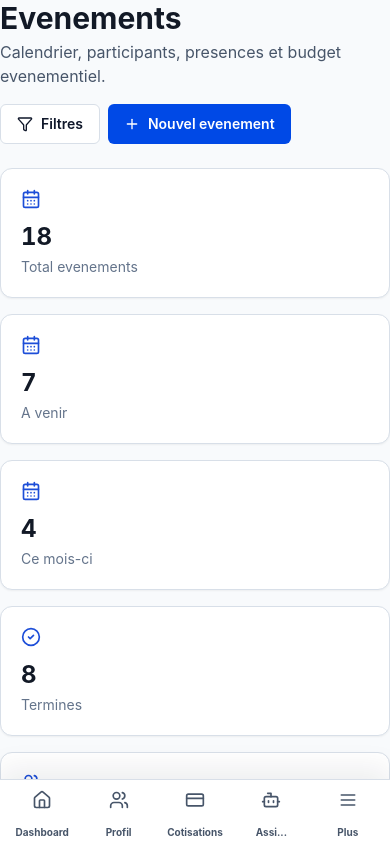
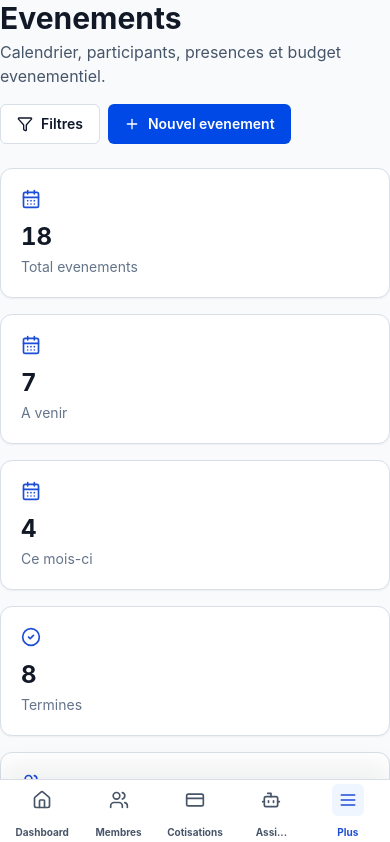
Before and after one commit to momoyann667/novex, a Next.js app in the folder frontend/: page /app/1/events in a window 390 px wide. Shown: the top 842 px of the page. Built offline with nearby package versions, Linux system fonts and the light colour scheme.

Commit message:
feat: add mobile more navigation menu

```diff
--- a/frontend/src/components/layout/association-shell.tsx
+++ b/frontend/src/components/layout/association-shell.tsx
@@ -2,7 +2,7 @@
 
 import Link from "next/link";
 import { usePathname } from "next/navigation";
-import type { ReactNode } from "react";
+import { useState, type ReactNode } from "react";
 import { Bell, Bot, Calendar, CreditCard, FileText, FolderKanban, Home, Landmark, Menu, Search, Settings, Users, Wallet } from "lucide-react";
 import type { LucideIcon } from "lucide-react";
 import { Button } from "@/components/ui/button";
@@ -27,12 +27,34 @@ const nav = [
   { label: "Parametres", path: "settings", icon: Settings, permission: "settings.view" }
 ] as const;
 
+const primaryMobileNav = [
+  ["Dashboard", "dashboard", Home],
+  ["Membres", "members", Users],
+  ["Cotisations", "contributions", CreditCard],
+  ["Assi...", "assistant", Bot]
+] satisfies ReadonlyArray<readonly [string, string, LucideIcon]>;
+
+const moreMobileNav = [
+  { label: "Mon espace", path: "member", icon: Users },
+  { label: "Evenements", path: "events", icon: Calendar },
+  { label: "Documents", path: "documents", icon: FileText },
+  { label: "Paiements", path: "payments", icon: CreditCard },
+  { label: "Finances", path: "finance", icon: Wallet },
+  { label: "Budgets", path: "budgets", icon: Landmark },
+  { label: "Projets", path: "projects", icon: FolderKanban },
+  { label: "Rapports", path: "reports", icon: FileText },
+  { label: "Parametres", path: "settings", icon: Settings }
+] as const;
+
 export function AssociationShell({ children, workspaceSlug }: Readonly<{ children: ReactNode; workspaceSlug: string }>) {
   const pathname = usePathname();
+  const [showMoreMenu, setShowMoreMenu] = useState(false);
 
   function isActive(path: string) {
     return pathname === `/app/${workspaceSlug}/${path}` || pathname.startsWith(`/app/${workspaceSlug}/${path}/`);
   }
+
+  const moreIsActive = moreMobileNav.some(({ path }) => isActive(path));
 
   return (
     <div className="min-h-screen bg-slate-50 pb-20 md:grid md:grid-cols-[272px_minmax(0,1fr)] md:pb-0">
@@ -79,14 +101,34 @@ export function AssociationShell({ children, workspaceSlug }: Readonly<{ childre
         </header>
         <main className="p-0 md:p-6">{children}</main>
       </section>
+      {showMoreMenu ? (
+        <div className="fixed inset-0 z-40 bg-slate-950/40 md:hidden" role="presentation" onClick={() => setShowMoreMenu(false)}>
+          <section className="absolute inset-x-3 bottom-20 rounded-xl bg-white p-4 shadow-2xl" role="dialog" aria-label="Autres menus" onClick={(event) => event.stopPropagation()}>
+            <div className="mb-3 flex items-center justify-between">
+              <h2 className="text-lg font-black tracking-normal text-slate-950">Plus de menus</h2>
+              <button className="grid size-9 place-items-center rounded-full bg-slate-100 text-slate-700" type="button" aria-label="Fermer" onClick={() => setShowMoreMenu(false)}>
+                <Menu className="size-5" />
+              </button>
+            </div>
+            <div className="grid grid-cols-3 gap-3">
+              {moreMobileNav.map(({ label, path, icon: Icon }) => (
+                <Link
+                  className={`grid min-h-20 place-items-center rounded-lg border px-2 text-center text-xs font-black ${isActive(path) ? "border-blue-200 bg-blue-50 text-blue-700" : "border-slate-200 bg-white text-slate-700"}`}
+                  href={`/app/${workspaceSlug}/${path}`}
+                  key={path}
+                  onClick={() => setShowMoreMenu(false)}
+                >
+                  <Icon className="size-5" />
+                  {label}
+                </Link>
+              ))}
+            </div>
+          </section>
+        </div>
+      ) : null}
+
       <nav className="fixed inset-x-0 bottom-0 z-30 grid grid-cols-5 border-t border-border bg-white px-1 pb-[env(safe-area-inset-bottom)] shadow-[0_-10px_30px_rgba(15,23,42,0.08)] md:hidden">
-        {([
-          ["Dashboard", "dashboard", Home],
-          ["Profil", "member", Users],
-          ["Cotisations", "contributions", CreditCard],
-          ["Assi...", "assistant", Bot],
-          ["Plus", "settings", Menu]
-        ] satisfies ReadonlyArray<readonly [string, string, LucideIcon]>).map(([label, path, Icon]) => (
+        {primaryMobileNav.map(([label, path, Icon]) => (
           <Link className={`grid min-h-16 place-items-center rounded-md text-[10px] font-bold ${isActive(path) ? "text-blue-700" : "text-slate-600"}`} href={`/app/${workspaceSlug}/${path}`} key={path}>
             <span className={`grid size-8 place-items-center rounded-md ${isActive(path) ? "bg-blue-50" : ""}`}>
               <Icon className="size-5" />
@@ -94,6 +136,12 @@ export function AssociationShell({ children, workspaceSlug }: Readonly<{ childre
             {label}
           </Link>
         ))}
+        <button className={`grid min-h-16 place-items-center rounded-md text-[10px] font-bold ${moreIsActive || showMoreMenu ? "text-blue-700" : "text-slate-600"}`} type="button" onClick={() => setShowMoreMenu((value) => !value)}>
+          <span className={`grid size-8 place-items-center rounded-md ${moreIsActive || showMoreMenu ? "bg-blue-50" : ""}`}>
+            <Menu className="size-5" />
+          </span>
+          Plus
+        </button>
       </nav>
     </div>
   );
```
